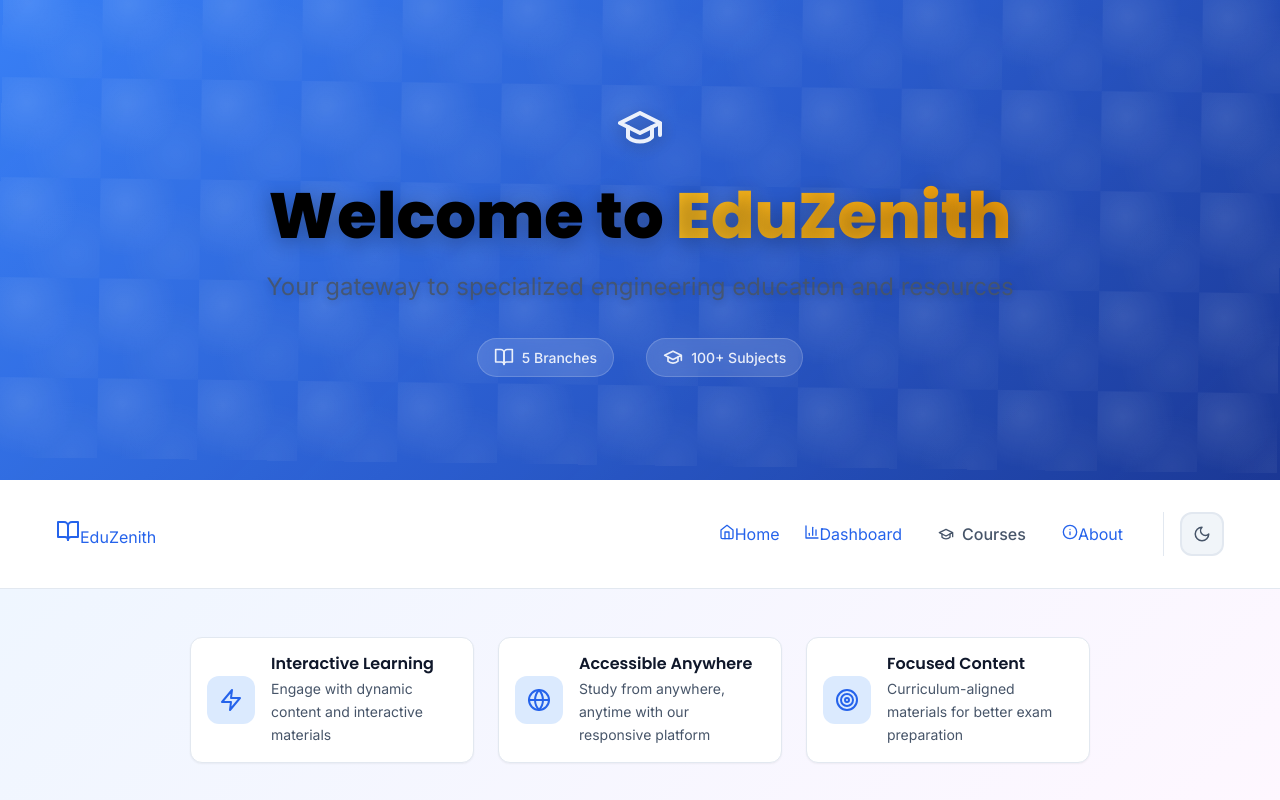
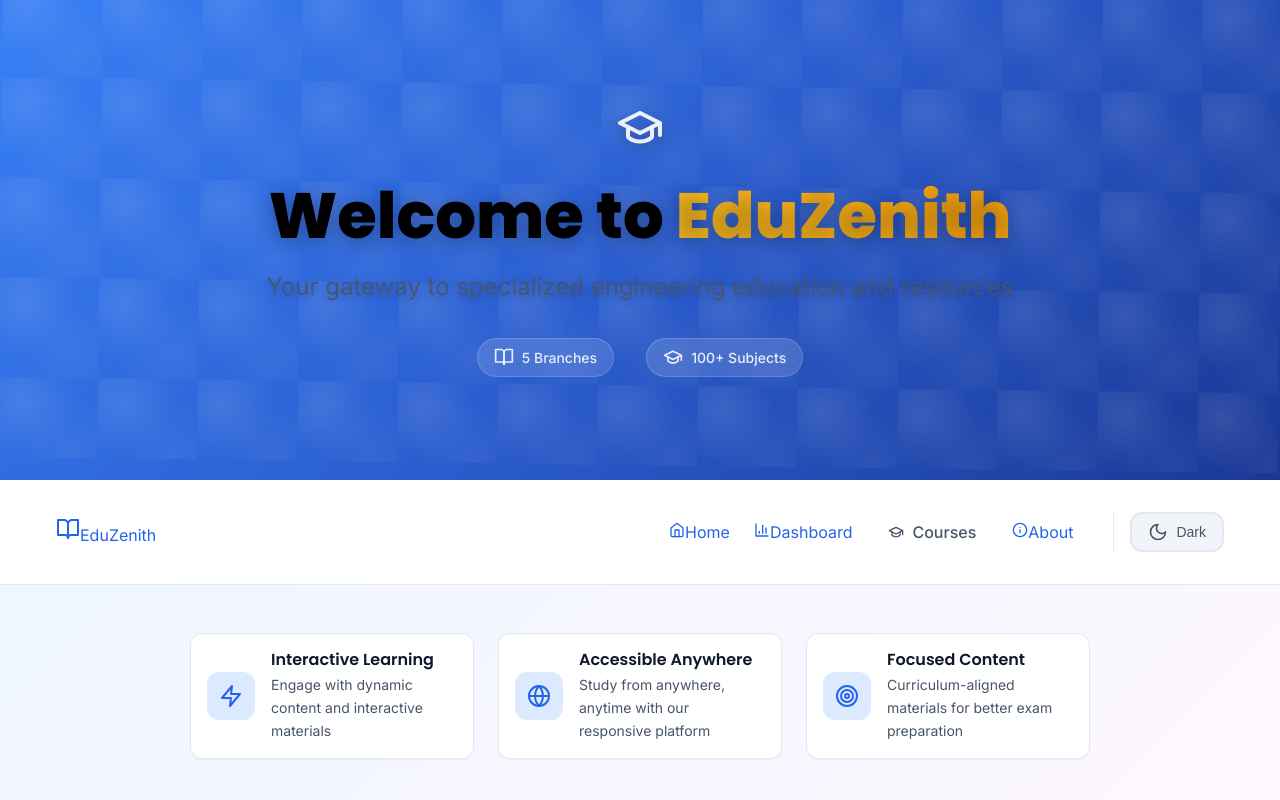
Before and after one commit to Manvitha236/Eduzenith-1, a React (Create React App) app: page / in a window 1280 px wide. Shown: the top 800 px of the page. Built offline with nearby package versions, Linux system fonts and the light colour scheme.

Commit message:
Complete Dark Mode Redesign - Beautiful & Student-Friendly

```diff
--- a/src/components/ui/ThemeToggle.js
+++ b/src/components/ui/ThemeToggle.js
@@ -13,16 +13,19 @@ const ThemeToggle = ({ className = '' }) => {
       title={`Switch to ${isDark ? 'light' : 'dark'} mode`}
     >
       <div className="toggle-icon">
-        {isDark ? <Sun size={18} /> : <Moon size={18} />}
+        {isDark ? <Sun size={20} /> : <Moon size={20} />}
       </div>
+      <span className="toggle-text">
+        {isDark ? 'Light' : 'Dark'}
+      </span>
 
       <style jsx>{`
         .theme-toggle {
           display: flex;
           align-items: center;
           justify-content: center;
-          width: 44px;
-          height: 44px;
+          gap: var(--space-2);
+          padding: var(--space-2) var(--space-4);
           background: var(--theme-toggle-bg);
           border: 2px solid var(--theme-toggle-border);
           border-radius: var(--radius-xl);
@@ -30,6 +33,9 @@ const ThemeToggle = ({ className = '' }) => {
           transition: all var(--transition-normal);
           position: relative;
           overflow: hidden;
+          font-size: var(--text-sm);
+          font-weight: 500;
+          min-width: 80px;
         }
 
         .theme-toggle::before {
@@ -66,9 +72,20 @@ const ThemeToggle = ({ className = '' }) => {
           z-index: 1;
         }
 
+        .toggle-text {
+          color: var(--theme-toggle-text);
+          transition: all var(--transition-normal);
+          position: relative;
+          z-index: 1;
+        }
+
         .theme-toggle:hover .toggle-icon {
           color: var(--theme-toggle-hover-icon);
           transform: rotate(15deg) scale(1.1);
+        }
+
+        .theme-toggle:hover .toggle-text {
+          color: var(--theme-toggle-hover-text);
         }
 
         /* Light mode styles */
@@ -77,26 +94,30 @@ const ThemeToggle = ({ className = '' }) => {
           --theme-toggle-border: var(--secondary-200);
           --theme-toggle-hover-border: var(--primary-300);
           --theme-toggle-icon: var(--secondary-600);
+          --theme-toggle-text: var(--secondary-600);
           --theme-toggle-hover-icon: var(--primary-600);
+          --theme-toggle-hover-text: var(--primary-600);
           --theme-toggle-gradient: linear-gradient(135deg, var(--primary-100), var(--accent-100));
           --theme-toggle-shadow: 0 4px 12px rgba(37, 99, 235, 0.3);
         }
 
-        /* Dark mode styles */
+        /* Dark mode styles - Beautiful amber/gold theme */
         :global([data-theme="dark"]) .theme-toggle {
-          --theme-toggle-bg: var(--dark-bg-tertiary);
-          --theme-toggle-border: var(--dark-border-secondary);
-          --theme-toggle-hover-border: var(--dark-warning-500);
-          --theme-toggle-icon: var(--dark-text-secondary);
-          --theme-toggle-hover-icon: var(--dark-warning-400);
-          --theme-toggle-gradient: linear-gradient(135deg, var(--dark-warning-900), var(--dark-warning-800));
-          --theme-toggle-shadow: 0 4px 12px rgba(251, 191, 36, 0.4);
+          --theme-toggle-bg: rgba(26, 26, 38, 0.8);
+          --theme-toggle-border: rgba(58, 58, 74, 0.6);
+          --theme-toggle-hover-border: #fbbf24;
+          --theme-toggle-icon: #cbd5e1;
+          --theme-toggle-text: #cbd5e1;
+          --theme-toggle-hover-icon: #fbbf24;
+          --theme-toggle-hover-text: #fbbf24;
+          --theme-toggle-gradient: linear-gradient(135deg, rgba(251, 191, 36, 0.2), rgba(245, 158, 11, 0.3));
+          --theme-toggle-shadow: 0 4px 20px rgba(251, 191, 36, 0.4);
         }
 
         @media (max-width: 768px) {
           .theme-toggle {
-            width: 48px;
-            height: 48px;
+            min-width: 90px;
+            padding: var(--space-3) var(--space-4);
           }
         }
       `}</style>
--- a/src/styles/globals.css
+++ b/src/styles/globals.css
@@ -86,70 +86,6 @@
   --neutral-800: #262626;
   --neutral-900: #171717;
 
-  /* Enhanced Dark Mode Colors - More Attractive */
-  --dark-bg-primary: #0a0a0b;
-  --dark-bg-secondary: #111113;
-  --dark-bg-tertiary: #1a1a1d;
-  --dark-bg-card: #1e1e21;
-  --dark-bg-hover: #252529;
-
-  --dark-text-primary: #f8fafc;
-  --dark-text-secondary: #cbd5e1;
-  --dark-text-tertiary: #94a3b8;
-  --dark-text-muted: #64748b;
-
-  --dark-border-primary: #2d2d32;
-  --dark-border-secondary: #3a3a42;
-  --dark-border-accent: #4c4c57;
-
-  /* Dark mode primary colors - Vibrant blues */
-  --dark-primary-50: #0f172a;
-  --dark-primary-100: #1e293b;
-  --dark-primary-200: #334155;
-  --dark-primary-300: #475569;
-  --dark-primary-400: #64748b;
-  --dark-primary-500: #3b82f6;
-  --dark-primary-600: #60a5fa;
-  --dark-primary-700: #93c5fd;
-  --dark-primary-800: #bfdbfe;
-  --dark-primary-900: #dbeafe;
-
-  /* Dark mode accent colors - Purple/Pink */
-  --dark-accent-50: #1a0b1e;
-  --dark-accent-100: #2d1b3d;
-  --dark-accent-200: #4c2a5c;
-  --dark-accent-300: #7c3aed;
-  --dark-accent-400: #8b5cf6;
-  --dark-accent-500: #a78bfa;
-  --dark-accent-600: #c4b5fd;
-  --dark-accent-700: #ddd6fe;
-  --dark-accent-800: #ede9fe;
-  --dark-accent-900: #f5f3ff;
-
-  /* Dark mode success colors - Emerald */
-  --dark-success-50: #064e3b;
-  --dark-success-100: #065f46;
-  --dark-success-200: #047857;
-  --dark-success-300: #059669;
-  --dark-success-400: #10b981;
-  --dark-success-500: #34d399;
-  --dark-success-600: #6ee7b7;
-  --dark-success-700: #9deccc;
-  --dark-success-800: #c6f6d5;
-  --dark-success-900: #d1fae5;
-
-  /* Dark mode warning colors - Amber */
-  --dark-warning-50: #451a03;
-  --dark-warning-100: #78350f;
-  --dark-warning-200: #92400e;
-  --dark-warning-300: #d97706;
-  --dark-warning-400: #f59e0b;
-  --dark-warning-500: #fbbf24;
-  --dark-warning-600: #fcd34d;
-  --dark-warning-700: #fde68a;
-  --dark-warning-800: #fef3c7;
-  --dark-warning-900: #fffbeb;
-
   /* Spacing System (8px base) */
   --space-1: 0.25rem;   /* 4px */
   --space-2: 0.5rem;    /* 8px */
@@ -180,13 +116,6 @@
   --shadow-lg: 0 10px 15px -3px rgb(0 0 0 / 0.1), 0 4px 6px -4px rgb(0 0 0 / 0.1);
   --shadow-xl: 0 20px 25px -5px rgb(0 0 0 / 0.1), 0 8px 10px -6px rgb(0 0 0 / 0.1);
   --shadow-2xl: 0 25px 50px -12px rgb(0 0 0 / 0.25);
-
-  /* Enhanced dark mode shadows */
-  --dark-shadow-sm: 0 1px 3px 0 rgb(0 0 0 / 0.4), 0 1px 2px 0 rgb(0 0 0 / 0.3);
-  --dark-shadow-md: 0 4px 6px -1px rgb(0 0 0 / 0.5), 0 2px 4px -2px rgb(0 0 0 / 0.4);
-  --dark-shadow-lg: 0 10px 15px -3px rgb(0 0 0 / 0.6), 0 4px 6px -4px rgb(0 0 0 / 0.5);
-  --dark-shadow-xl: 0 20px 25px -5px rgb(0 0 0 / 0.7), 0 8px 10px -6px rgb(0 0 0 / 0.6);
-  --dark-shadow-2xl: 0 25px 50px -12px rgb(0 0 0 / 0.9);
 
   /* Typography */
   --font-family-primary: 'Inter', -apple-system, BlinkMacSystemFont, 'Segoe UI', Roboto, sans-serif;
@@ -251,103 +180,119 @@
   --gradient-hero: linear-gradient(135deg, var(--primary-600) 0%, var(--primary-800) 50%, var(--secondary-900) 100%);
 }
 
-/* Enhanced Dark Mode Theme Variables */
+/* STUNNING Dark Mode Theme Variables - Completely Redesigned */
 [data-theme="dark"] {
-  --bg-primary: var(--dark-bg-primary);
-  --bg-secondary: var(--dark-bg-secondary);
-  --bg-tertiary: var(--dark-bg-tertiary);
-  --bg-card: var(--dark-bg-card);
-  --bg-hover: var(--dark-bg-hover);
+  /* Beautiful Dark Backgrounds */
+  --bg-primary: #0a0a0f;
+  --bg-secondary: #0f0f17;
+  --bg-tertiary: #16161f;
+  --bg-card: #1a1a26;
+  --bg-hover: #1f1f2e;
 
-  --text-primary: var(--dark-text-primary);
-  --text-secondary: var(--dark-text-secondary);
-  --text-tertiary: var(--dark-text-tertiary);
-  --text-inverse: var(--dark-bg-primary);
+  /* Perfect Text Colors for Dark Mode */
+  --text-primary: #f1f5f9;
+  --text-secondary: #cbd5e1;
+  --text-tertiary: #94a3b8;
+  --text-inverse: #0a0a0f;
 
-  --border-primary: var(--dark-border-primary);
-  --border-secondary: var(--dark-border-secondary);
-  --border-hover: var(--dark-primary-500);
+  /* Elegant Borders */
+  --border-primary: #2a2a3a;
+  --border-secondary: #3a3a4a;
+  --border-hover: #4f46e5;
 
-  --shadow-color: var(--dark-shadow-sm);
-  --shadow-hover: var(--dark-shadow-lg);
-  --shadow-focus: var(--dark-shadow-xl);
+  /* Enhanced Shadows for Dark Mode */
+  --shadow-color: 0 4px 6px -1px rgb(0 0 0 / 0.4), 0 2px 4px -2px rgb(0 0 0 / 0.3);
+  --shadow-hover: 0 20px 25px -5px rgb(0 0 0 / 0.6), 0 8px 10px -6px rgb(0 0 0 / 0.4);
+  --shadow-focus: 0 25px 50px -12px rgb(0 0 0 / 0.8);
 
-  --gradient-primary: linear-gradient(135deg, var(--dark-primary-500) 0%, var(--dark-primary-600) 50%, var(--dark-accent-400) 100%);
-  --gradient-secondary: linear-gradient(135deg, var(--dark-bg-tertiary) 0%, var(--dark-accent-50) 100%);
-  --gradient-hero: linear-gradient(135deg, var(--dark-primary-500) 0%, var(--dark-primary-600) 30%, var(--dark-accent-300) 70%, var(--dark-accent-400) 100%);
+  /* Stunning Gradients */
+  --gradient-primary: linear-gradient(135deg, #4f46e5 0%, #7c3aed 50%, #a855f7 100%);
+  --gradient-secondary: linear-gradient(135deg, #16161f 0%, #1a1a26 100%);
+  --gradient-hero: linear-gradient(135deg, #4f46e5 0%, #7c3aed 30%, #a855f7 70%, #ec4899 100%);
 
-  /* Override all color variables for dark mode */
-  --primary-50: var(--dark-primary-50);
-  --primary-100: var(--dark-primary-100);
-  --primary-200: var(--dark-primary-200);
-  --primary-300: var(--dark-primary-300);
-  --primary-400: var(--dark-primary-400);
-  --primary-500: var(--dark-primary-500);
-  --primary-600: var(--dark-primary-600);
-  --primary-700: var(--dark-primary-700);
-  --primary-800: var(--dark-primary-800);
-  --primary-900: var(--dark-primary-900);
+  /* Override ALL color variables for perfect dark mode */
+  --primary-50: #1e1b4b;
+  --primary-100: #312e81;
+  --primary-200: #3730a3;
+  --primary-300: #4338ca;
+  --primary-400: #4f46e5;
+  --primary-500: #6366f1;
+  --primary-600: #818cf8;
+  --primary-700: #a5b4fc;
+  --primary-800: #c7d2fe;
+  --primary-900: #e0e7ff;
 
-  --secondary-50: var(--dark-bg-primary);
-  --secondary-100: var(--dark-bg-secondary);
-  --secondary-200: var(--dark-bg-tertiary);
-  --secondary-300: var(--dark-border-primary);
-  --secondary-400: var(--dark-border-secondary);
-  --secondary-500: var(--dark-text-muted);
-  --secondary-600: var(--dark-text-tertiary);
-  --secondary-700: var(--dark-text-secondary);
-  --secondary-800: var(--dark-text-primary);
-  --secondary-900: var(--dark-text-primary);
+  --secondary-50: #0a0a0f;
+  --secondary-100: #0f0f17;
+  --secondary-200: #16161f;
+  --secondary-300: #2a2a3a;
+  --secondary-400: #3a3a4a;
+  --secondary-500: #64748b;
+  --secondary-600: #94a3b8;
+  --secondary-700: #cbd5e1;
+  --secondary-800: #e2e8f0;
+  --secondary-900: #f1f5f9;
 
-  --accent-50: var(--dark-accent-50);
-  --accent-100: var(--dark-accent-100);
-  --accent-200: var(--dark-accent-200);
-  --accent-300: var(--dark-accent-300);
-  --accent-400: var(--dark-accent-400);
-  --accent-500: var(--dark-accent-500);
-  --accent-600: var(--dark-accent-600);
-  --accent-700: var(--dark-accent-700);
-  --accent-800: var(--dark-accent-800);
-  --accent-900: var(--dark-accent-900);
+  --accent-50: #1a0b2e;
+  --accent-100: #2d1b4e;
+  --accent-200: #4c2a6e;
+  --accent-300: #7c3aed;
+  --accent-400: #8b5cf6;
+  --accent-500: #a855f7;
+  --accent-600: #c084fc;
+  --accent-700: #d8b4fe;
+  --accent-800: #e9d5ff;
+  --accent-900: #f3e8ff;
 
-  --success-50: var(--dark-success-50);
-  --success-100: var(--dark-success-100);
-  --success-200: var(--dark-success-200);
-  --success-300: var(--dark-success-300);
-  --success-400: var(--dark-success-400);
-  --success-500: var(--dark-success-500);
-  --success-600: var(--dark-success-600);
-  --success-700: var(--dark-success-700);
-  --success-800: var(--dark-success-800);
-  --success-900: var(--dark-success-900);
+  --success-50: #0a2e0a;
+  --success-100: #0f4c0f;
+  --success-200: #166534;
+  --success-300: #15803d;
+  --success-400: #16a34a;
+  --success-500: #22c55e;
+  --success-600: #4ade80;
+  --success-700: #86efac;
+  --success-800: #bbf7d0;
+  --success-900: #dcfce7;
 
-  --warning-50: var(--dark-warning-50);
-  --warning-100: var(--dark-warning-100);
-  --warning-200: var(--dark-warning-200);
-  --warning-300: var(--dark-warning-300);
-  --warning-400: var(--dark-warning-400);
-  --warning-500: var(--dark-warning-500);
-  --warning-600: var(--dark-warning-600);
-  --warning-700: var(--dark-warning-700);
-  --warning-800: var(--dark-warning-800);
-  --warning-900: var(--dark-warning-900);
+  --warning-50: #2e1a0a;
+  --warning-100: #4c2f0f;
+  --warning-200: #78350f;
+  --warning-300: #d97706;
+  --warning-400: #f59e0b;
+  --warning-500: #fbbf24;
+  --warning-600: #fcd34d;
+  --warning-700: #fde68a;
+  --warning-800: #fef3c7;
+  --warning-900: #fffbeb;
 
-  --neutral-50: var(--dark-bg-primary);
-  --neutral-100: var(--dark-bg-secondary);
-  --neutral-200: var(--dark-bg-tertiary);
-  --neutral-300: var(--dark-border-primary);
-  --neutral-400: var(--dark-border-secondary);
-  --neutral-500: var(--dark-text-muted);
-  --neutral-600: var(--dark-text-tertiary);
-  --neutral-700: var(--dark-text-secondary);
-  --neutral-800: var(--dark-text-primary);
-  --neutral-900: var(--dark-text-primary);
+  --error-50: #2e0a0a;
+  --error-100: #4c0f0f;
+  --error-200: #7f1d1d;
+  --error-300: #dc2626;
+  --error-400: #ef4444;
+  --error-500: #f87171;
+  --error-600: #fca5a5;
+  --error-700: #fecaca;
+  --error-800: #fee2e2;
+  --error-900: #fef2f2;
 
-  --shadow-sm: var(--dark-shadow-sm);
-  --shadow-md: var(--dark-shadow-md);
-  --shadow-lg: var(--dark-shadow-lg);
-  --shadow-xl: var(--dark-shadow-xl);
-  --shadow-2xl: var(--dark-shadow-2xl);
+  --neutral-50: #0a0a0f;
+  --neutral-100: #0f0f17;
+  --neutral-200: #16161f;
+  --neutral-300: #2a2a3a;
+  --neutral-400: #3a3a4a;
+  --neutral-500: #64748b;
+  --neutral-600: #94a3b8;
+  --neutral-700: #cbd5e1;
+  --neutral-800: #e2e8f0;
+  --neutral-900: #f1f5f9;
+
+  --shadow-sm: var(--shadow-color);
+  --shadow-md: 0 8px 12px -2px rgb(0 0 0 / 0.5), 0 4px 6px -4px rgb(0 0 0 / 0.4);
+  --shadow-lg: var(--shadow-hover);
+  --shadow-xl: var(--shadow-focus);
+  --shadow-2xl: 0 35px 60px -15px rgb(0 0 0 / 0.9);
 }
 
 /* Reset and Base Styles */
```
Also changed, not shown: src/components/ui/Header.js (+18 -18 lines).
